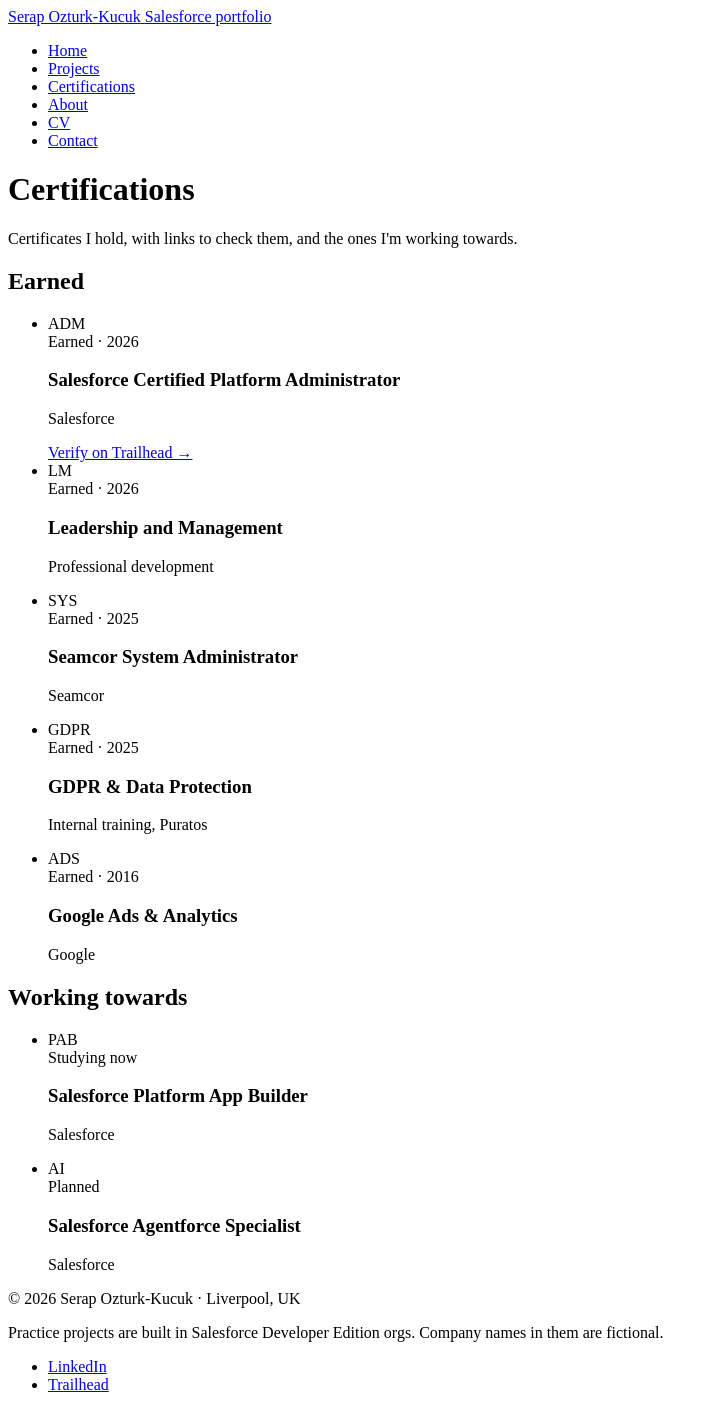
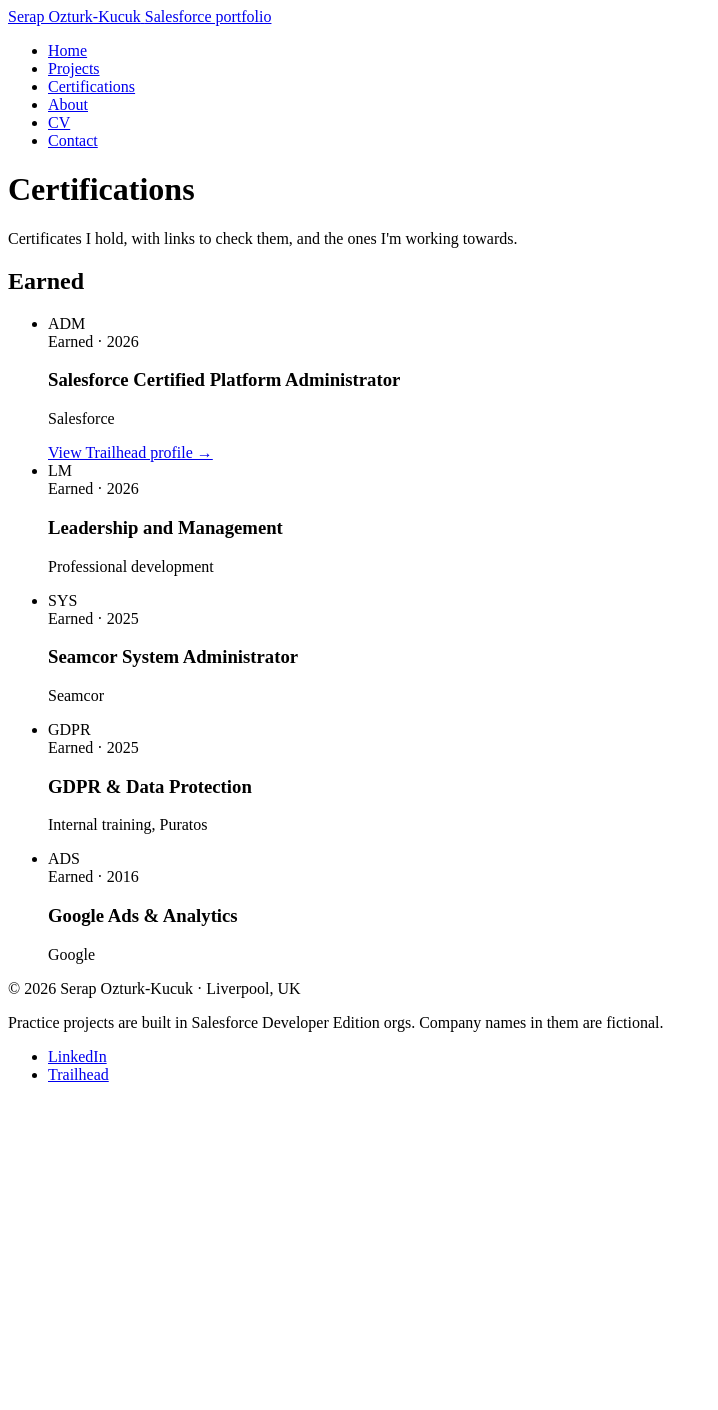
Before and after one commit to serapozturkkucuk/serapozturkkucuk.github.io, a Jekyll site: the page built from certifications/index.html, in a window 1280 px wide. Shown: the whole page, without its empty margins (0-718 px from the left). Built offline with Jekyll 4.4.1, drawn with Linux system fonts in a browser that asks for light colours; after the commit the page ends 1100 px from its top, so only the background shows below that.

Commit message:
Refine portfolio content and recruiter usability: _data/certifications.yml

```diff
--- a/_data/certifications.yml
+++ b/_data/certifications.yml
@@ -10,7 +10,7 @@
   status: earned
   year: 2026
   verify_url: https://www.salesforce.com/trailblazer/serapozturkkucuk
-  verify_label: Verify on Trailhead
+  verify_label: View Trailhead profile
 
 - name: Leadership and Management
   issuer: Professional development
@@ -35,13 +35,3 @@
   code: ADS
   status: earned
   year: 2016
-
-- name: Salesforce Platform App Builder
-  issuer: Salesforce
-  code: PAB
-  status: studying
-
-- name: Salesforce Agentforce Specialist
-  issuer: Salesforce
-  code: AI
-  status: planned
```
